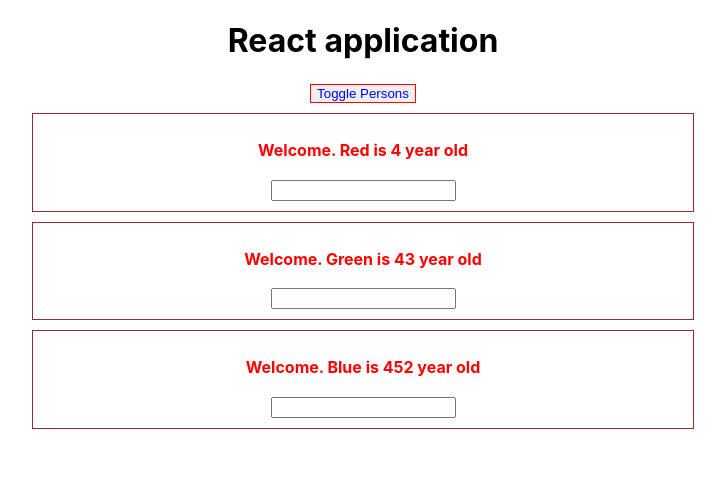
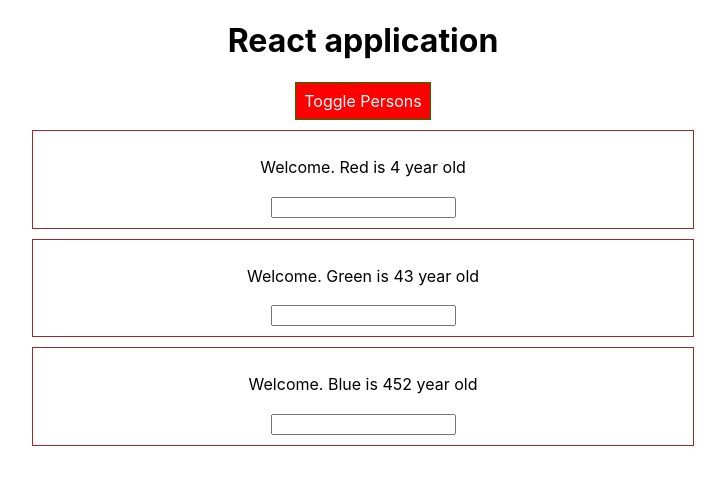
Before and after one commit to WoSea/BKDemo, a React (Create React App) app in the folder FrontEndDemo/ReactJS/react-tutorials/: page / in a window 1280 px wide. Shown: the top 484 px of the page, without its empty margins (277-1002 px from the left). Built offline with nearby package versions, Linux system fonts and the light colour scheme.

Commit message:
dynamic style

```diff
--- a/FrontEndDemo/ReactJS/react-tutorials/src/App.js
+++ b/FrontEndDemo/ReactJS/react-tutorials/src/App.js
@@ -39,6 +39,15 @@
       setPersons(newPersons);
   }
   let personsList =null;
+  const styles={
+    backgroundColor : 'white',
+    font:'inherit',
+    border:'1px solid green',
+    padding:'8px',
+    cursor:'pointer',
+    color:'white'
+  };
+
   if(showPerson===true){
     personsList=
     <div>
@@ -52,12 +61,13 @@
         })
       }
     </div>
-  }
+  };
+  styles.backgroundColor="red";
   return (
       <>
         <div className="App">
             <h1>React application</h1>
-            <button onClick={() => togglePersons()}>Toggle Persons</button>
+            <button style={styles} onClick={() => togglePersons()}>Toggle Persons</button>
                 {personsList }
            {/* <Example></Example> */}
         </div>
--- a/FrontEndDemo/ReactJS/react-tutorials/src/components/Person/Person.js
+++ b/FrontEndDemo/ReactJS/react-tutorials/src/components/Person/Person.js
@@ -20,13 +20,9 @@
 //     }
 // }
 const Person = (props)=>{
-    const styles = {
-        color:'red',
-        fontWeight:'bold'
-    }
     return (
     <div className="Person">
-    <p style={styles} onClick={props.click}>Welcome. {props.name} is {props.age} year old</p>
+    <p   onClick={props.click}>Welcome. {props.name} is {props.age} year old</p>
     <h3  >{props.children}</h3>
     <input type="text" onChange={props.changed}></input>
     </div>
```
